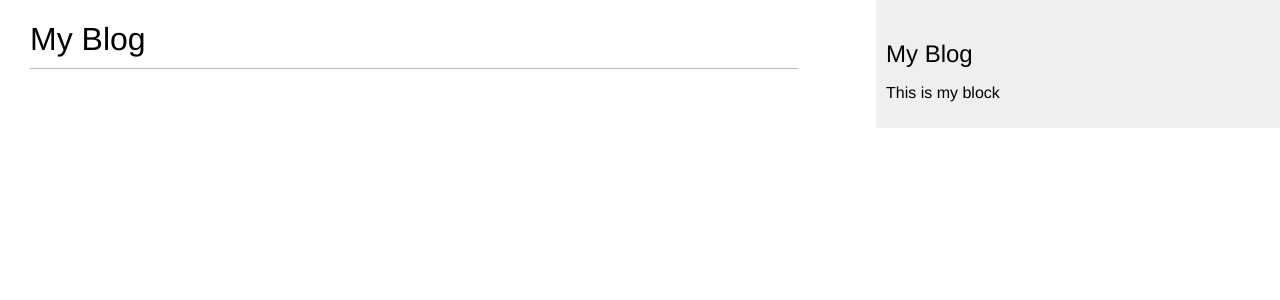
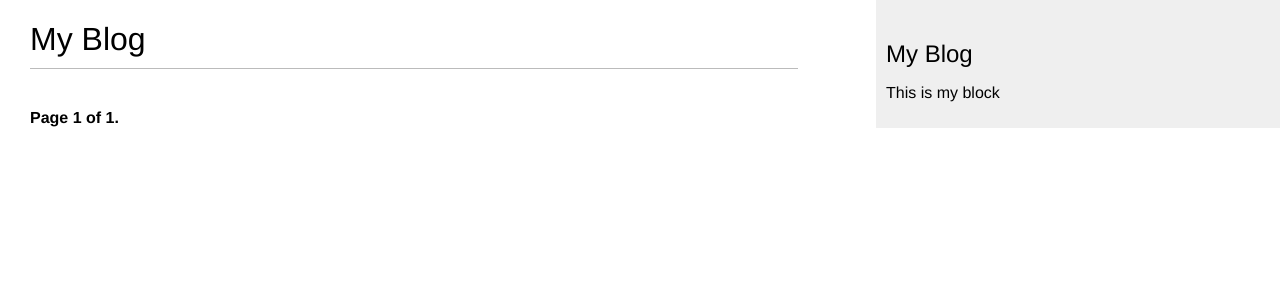
Before and after one commit to RoseOfVoid/Blog_Application_Django, a Django app: page /blog/ in a window 1280 px wide. Shown: the top 300 px of the page. Run offline with Django 5.2, Linux system fonts and the light colour scheme; data that the repository does not hold is empty.

Commit message:
Image added to post, pagination added

```diff
--- a/blog/models.py
+++ b/blog/models.py
@@ -1,4 +1,4 @@
-from django.db.models import Model, CharField, SlugField, TextField, DateTimeField, Index
+from django.db.models import Model, CharField, SlugField, TextField, DateTimeField, Index, URLField
 from django.db import models
 from django.utils import timezone
 from django.conf import settings
@@ -25,6 +25,11 @@ class Post(Model):
     updated = DateTimeField(auto_now=True)
     status = CharField(max_length=2, choices=Status, default=Status.DRAFT)
 
+    cover_img = URLField(blank=True, null=True,
+                         default='https://upload.wikimedia.org/wikipedia/commons/thumb/c/c8/Altja_j%C3%B5gi_Lahemaal.jpg/1920px-Altja_j%C3%B5gi_Lahemaal.jpg'
+                         )
+    img_description = TextField(blank=True, null=True, default='Forest with a river')
+
     objects = models.Manager() # Default manager
     published = PublishedManager() # Our custom manager
 
--- a/blog/templates/blog/post/detail.html
+++ b/blog/templates/blog/post/detail.html
@@ -4,6 +4,7 @@
 
 {% block content %}
     <h1>{{ post.title }}</h1>
+    <img src="{{ post.cover_img }}" alt="{{ post.img_description }}">
     <p class="date">
         Published: {{ post.publish }} by {{ post.author }}
     </p>
--- a/blog/templates/blog/post/list.html
+++ b/blog/templates/blog/post/list.html
@@ -15,4 +15,5 @@
         </p>
      {{ post.body|truncatewords:30|linebreaks }}
     {% endfor %}
+    {% include "pagination.html" with page=posts %}
 {% endblock %}
--- /dev/null
+++ b/blog/templates/pagination.html
@@ -0,0 +1,13 @@
+<div class="pagination">
+    <span class="step-links">
+        {% if page.has_previous %}
+            <a href="?page={{ page.previous_page_number }}">Previous</a>
+        {% endif %}
+    <span class="current">
+        Page {{ page.number }} of {{ page.paginator.num_pages }}.
+    </span>
+    {% if page.has_next %}
+        <a href="?page={{ page.next_page_number }}">Next</a>
+    {% endif %}
+    </span>
+</div>
--- a/blog/views.py
+++ b/blog/views.py
@@ -1,9 +1,13 @@
 from django.shortcuts import render, get_object_or_404
 from .models import Post
+from django.core.paginator import Paginator
 
 
 def post_list(request):
-    posts = Post.published.all()
+    post_list = Post.published.all()
+    paginator = Paginator(post_list, 3) # 3 Posts per Page
+    page_number = request.GET.get('page', 1) # Default page = 1
+    posts = paginator.page(page_number)
     context = {'posts': posts}
     return render(request, 'blog/post/list.html', context)
 
```
Also changed, not shown: identifier.sqlite (added).
